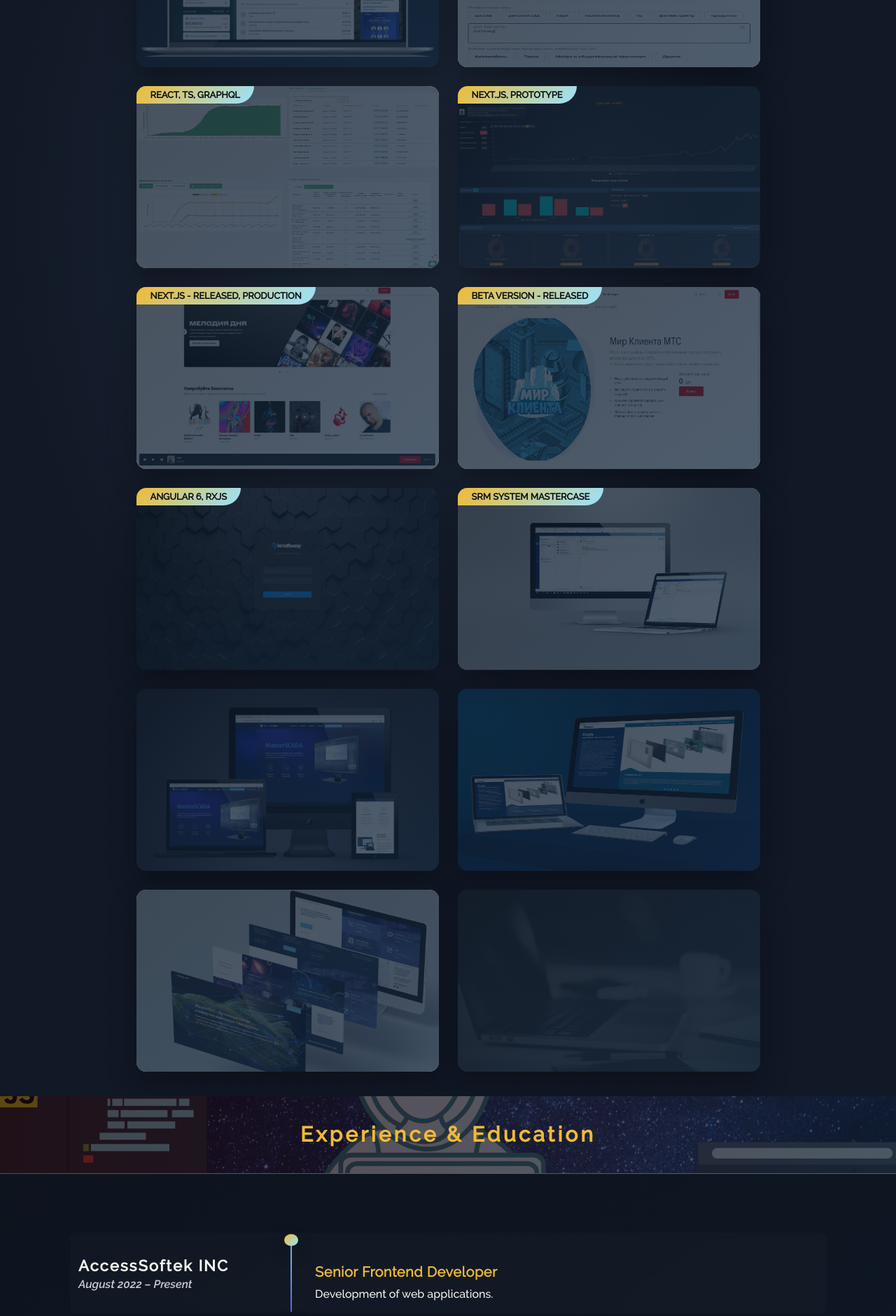
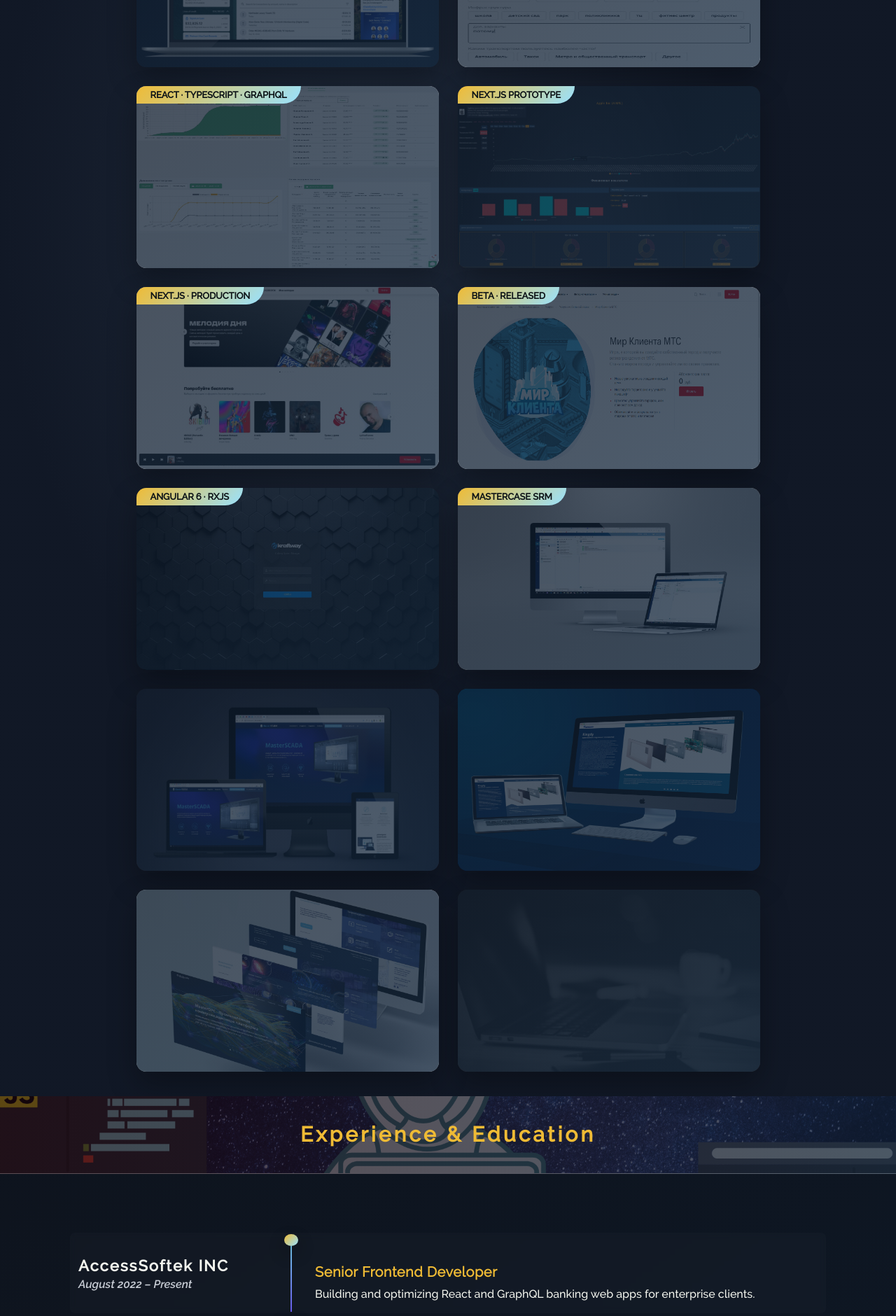
Before and after one commit to dyzz24/portfolio, a React (Vite) app: page /#/ in a window 1280 px wide. Shown: the part 1840-3720 px from the top of the page at 70% size. Built offline with nearby package versions, Linux system fonts and the light colour scheme.

Commit message:
improvements

```diff
--- a/src/components/footer/index.tsx
+++ b/src/components/footer/index.tsx
@@ -12,7 +12,7 @@ export const Footer = () => {
                         vasilkov.dmitrii24@gmail.com
                     </a>
                 </p>
-                <p>Address: Spain</p>
+                <p>Based in Spain · Open to remote roles</p>
             </div>
 
             <div className="social_row">
@@ -35,7 +35,7 @@ export const Footer = () => {
                             d="M8 0C3.58 0 0 3.58 0 8c0 3.54 2.29 6.53 5.47 7.59.4.07.55-.17.55-.38 0-.19-.01-.82-.01-1.49-2.01.37-2.53-.49-2.69-.94-.09-.23-.48-.94-.82-1.13-.28-.15-.68-.52-.01-.53.63-.01 1.08.58 1.23.82.72 1.21 1.87.87 2.33.66.07-.52.28-.87.51-1.07-1.78-.2-3.64-.89-3.64-3.95 0-.87.31-1.59.82-2.15-.08-.2-.36-1.02.08-2.12 0 0 .67-.21 2.2.82.64-.18 1.32-.27 2-.27.68 0 1.36.09 2 .27 1.53-1.04 2.2-.82 2.2-.82.44 1.1.16 1.92.08 2.12.51.56.82 1.27.82 2.15 0 3.07-1.87 3.75-3.65 3.95.29.25.54.73.54 1.48 0 1.07-.01 1.93-.01 2.2 0 .21.15.46.55.38A8.013 8.013 0 0 0 16 8c0-4.42-3.58-8-8-8z"
                         ></path>
                     </svg>
-                    <span>Github</span>
+                    <span>GitHub</span>
                 </a>
 
                 <a
@@ -43,7 +43,7 @@ export const Footer = () => {
                     className="footer_links ln"
                     target="_blank"
                 >
-                    <span>Linkedin</span>
+                    <span>LinkedIn</span>
                 </a>
             </div>
 
--- a/src/pages/main-page/experience-education-section/index.tsx
+++ b/src/pages/main-page/experience-education-section/index.tsx
@@ -16,52 +16,52 @@ const experienceConfig: ExperienceConfigType[] = [
         companyName: 'AccessSoftek INC',
         workPeriod: 'August 2022 – Present',
         workPosition: 'Senior Frontend Developer',
-        workDescription: 'Development of web applications.',
+        workDescription: 'Building and optimizing React and GraphQL banking web apps for enterprise clients.',
     },
     {
         companyName: 'DomClick LLC, Sber PJSC',
         workPeriod: 'November 2021 – July 2022',
         workPosition: 'Senior Frontend Developer',
-        workDescription: 'Development of web applications.',
+        workDescription: 'Delivered React-based customer and partner portals with performance and UX improvements.',
     },
     {
         companyName: 'Stream LLC, MTS PJSC',
         workPeriod: 'February 2020 – November 2021',
         workPosition: 'Frontend Developer',
-        workDescription: 'Development of web applications for MTS PJSC.',
+        workDescription: 'Built web applications for MTS digital products with a focus on reliability and UI quality.',
     },
     {
         companyName: 'Kraftway Corporation PLC',
         workPeriod: 'April 2019 – February 2020',
         workPosition: 'Frontend Developer',
         workDescription:
-            '<p>Development of a web application using Angular 6.</p> <p>Implementation of application modules.</p> <p>Application optimization.</p> <p>Creation of business logic.</p>',
+            '<p>Developed Angular 6 application modules.</p><p>Implemented business logic and optimized performance.</p><p>Collaborated on feature delivery and code quality.</p>',
     },
     {
         companyName: 'Insat LLC',
         workPeriod: 'August 2018 – April 2019',
         workPosition: 'Markup Developer / Frontend Developer',
         workDescription:
-            "<p>Website layout and development based on Figma and Photoshop designs.</p> <p>Interface layout for the company's main product, MasterScada 4.</p> <p>Frontend development for the company's large-scale project – the MasterCase CRM system on Angular 7, working collaboratively with a designer and backend developers.</p>",
+            "<p>Delivered pixel-perfect layouts from Figma and Photoshop.</p><p>Built interfaces for the MasterScada 4 product.</p><p>Implemented Angular 7 frontend for the MasterCase CRM with designers and backend engineers.</p>",
     },
     {
         companyName: 'SoftlogicRus',
         workPeriod: 'May 2018 – August 2018',
         workPosition: 'Markup Developer / Frontend Developer',
         workDescription:
-            'Development of web application layouts, JavaScript logic implementation, and mobile responsiveness adaptation.',
+            'Created responsive web layouts and JavaScript interactions for multiple client projects.',
     },
     {
         companyName: 'Freelance',
         workPeriod: 'March 2018 – May 2020',
         workPosition: 'Markup Developer',
-        workDescription: 'Custom website development.',
+        workDescription: 'Built custom websites end-to-end for small businesses.',
     },
     {
-        companyName: 'Irrelevant Work Experience',
+        companyName: 'Early Career',
         workPeriod: '2014 – 2018',
-        workPosition: '',
-        workDescription: '',
+        workPosition: 'Various roles',
+        workDescription: 'Non-IT roles (excluded from focus).',
     },
     {
         companyName:
--- a/src/pages/main-page/skills/index.tsx
+++ b/src/pages/main-page/skills/index.tsx
@@ -10,27 +10,27 @@ export type SkillConfig = {
 
 const skillsConfig: SkillConfig[] = [
     {
-        name: 'React / Next.JS / Redux',
+        name: 'React / Next.js / Redux Toolkit',
         percent: 90,
     },
     {
-        name: 'GraphQL Apollo / RestAPI / WS',
+        name: 'GraphQL (Apollo) / REST / WS',
         percent: 80,
     },
     {
-        name: 'CssInJs / SCSS / PCSS ',
+        name: 'CSS-in-JS / SCSS / PostCSS',
         percent: 85,
     },
     {
-        name: 'TS',
+        name: 'TypeScript',
         percent: 90,
     },
     {
-        name: 'Angular 5+ / RXJS',
+        name: 'Angular 5+ / RxJS',
         percent: 70,
     },
     {
-        name: 'Git / Vite / WebPack',
+        name: 'Git / Vite / Webpack',
         percent: 70,
     },
 ]
--- a/src/pages/main-page/works/index.tsx
+++ b/src/pages/main-page/works/index.tsx
@@ -19,71 +19,71 @@ import dcPartners from '../../../img/dc_partners.jpg'
 
 const worksConfig = [
     {
-        activeTitle: 'React, TS, GraphQL',
-        name: 'Access Digital® Banking',
+        activeTitle: 'React · TypeScript · GraphQL',
+        name: 'Access Digital® Banking platform',
         linkTo: '',
         labelImg: softek,
     },
     {
-        activeTitle: 'React, TS',
-        name: 'Online platform for DomClick partners',
+        activeTitle: 'React · TypeScript',
+        name: 'DomClick partner portal',
         linkTo: '',
         labelImg: dcPartners,
     },
     {
-        activeTitle: 'React, TS, GraphQL',
-        name: 'COMPAS 2.0 (crm system) DomClick',
+        activeTitle: 'React · TypeScript · GraphQL',
+        name: 'COMPAS 2.0 CRM for DomClick',
         linkTo: '',
         labelImg: dcCms,
     },
     {
-        activeTitle: 'NEXT.JS, prototype',
-        name: "A tool for assessing the investment attractiveness of a company's shares",
+        activeTitle: 'Next.js prototype',
+        name: 'Investment attractiveness evaluator',
         externalReference:
             'https://investing-next-js.vercel.app/company-profile/AAPL',
         labelImg: investing,
     },
     {
-        activeTitle: 'NEXT.js - released, production',
-        name: "GOOD'OK music service from MTS",
+        activeTitle: 'Next.js · Production',
+        name: "GOOD'OK music service (MTS)",
         linkTo: Routes.GOODOK,
         labelImg: goodokLabel,
     },
     {
-        activeTitle: 'Beta version - released',
-        name: 'MVP Clients World',
+        activeTitle: 'Beta · Released',
+        name: 'Clients World MVP',
         linkTo: Routes.CLIENT_WORLD,
         labelImg: cwmtsLabel,
     },
     {
-        activeTitle: 'Angular 6, RXJs',
-        name: 'SPA (angular 6) Global System Monitoring',
+        activeTitle: 'Angular 6 · RxJS',
+        name: 'Global System Monitoring SPA',
         linkTo: Routes.GSM,
         labelImg: gsmLabel,
     },
     {
-        activeTitle: 'SRM System MasterCase',
-        name: 'Mail module + authorization module of CRM System MasterCase',
+        activeTitle: 'MasterCase SRM',
+        name: 'Mail & auth modules for MasterCase CRM',
         linkTo: Routes.CRM_SYSTEM,
         labelImg: msc,
     },
     {
-        name: "Website presentation of the company's main product - MasterScada",
+        name: 'MasterSCADA flagship product site',
         linkTo: '',
         labelImg: masterscada,
     },
     {
-        name: "Kingdy's partner site",
+        name: "Kingdy partner site",
         linkTo: '',
         labelImg: kngdy,
     },
     {
-        name: 'MasterOPC product presentation site',
+        name: 'MasterOPC product presentation',
         linkTo: '',
         labelImg: mpoc,
     },
     {
-        name: 'Website for installation of engineering systems and communications',
+        name: 'Engineering systems installation website',
         linkTo: '',
         labelImg: header,
         externalReference: 'http://engineer37.ru/',
@@ -123,7 +123,7 @@ export const Works: React.FC<IWithRefChildren> = ({ refElement }) => {
                                 className="work_btn btn_bottom"
                                 rel="noreferrer"
                             >
-                                <span>{el.externalReference}</span>
+                                <span>Open project</span>
                             </a>
                         )}
                     </div>
```
